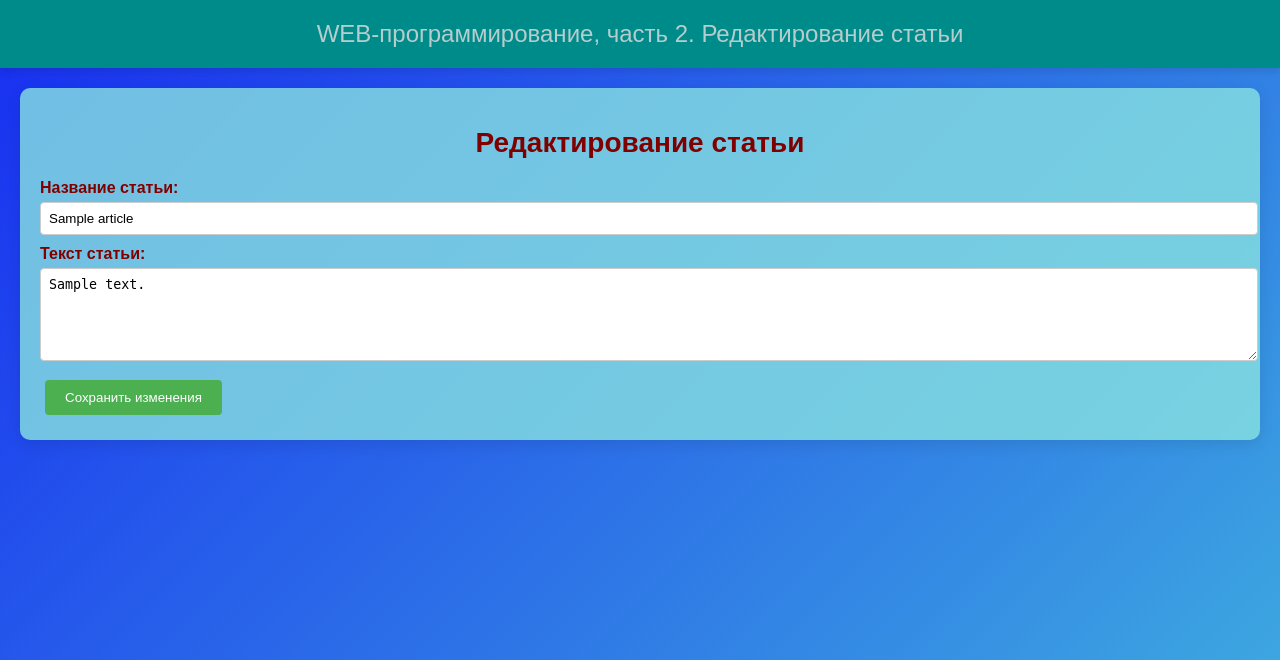
After one commit to RuslanKrutik/web_2, a Flask app: page /lab8/articles/edit/1/ in a window 1280 px wide. The commit adds this page. Shown: the top 660 px of the page. Run offline with Flask 3, Linux system fonts and the light colour scheme; a user stored in the database is signed in; tables that the repository leaves empty hold one stand-in row (values such as "Sample post").

Commit message:
Задания

```diff
--- a/lab8.py
+++ b/lab8.py
@@ -36,6 +36,9 @@ def register():
     new_user = users(login=login_form, password=password_hash)
     db.session.add(new_user)
     db.session.commit()
+
+    # Автоматический логин
+    login_user(new_user, remember=False)
     return redirect('/lab8/')
 
 @lab8.route('/lab8/login', methods=['GET', 'POST'])
@@ -45,6 +48,7 @@ def login():
 
     login_form = request.form.get('login')
     password_form = request.form.get('password')
+    remember_me = request.form.get('remember') == 'on'
 
     # Проверка на пустые поля
     if not login_form:
@@ -56,19 +60,58 @@ def login():
     user = users.query.filter_by(login=login_form).first()
 
     # Проверка пароля
-    if user:
-        if check_password_hash(user.password, password_form):
-            login_user(user, remember=False)
-            return redirect('/lab8/')
-        else:
-            return render_template('lab8/login.html', error="Ошибка входа: логин или пароль неверны")
+    if user and check_password_hash(user.password, password_form):
+        login_user(user, remember=remember_me)
+        return redirect('/lab8/')
     else:
-        return render_template('lab8/login.html', error="Ошибка входа: пользователь не найден")
+        return render_template('lab8/login.html', error="Ошибка входа: логин или пароль неверны")
+@lab8.route('/lab8/articles/create/', methods=['GET', 'POST'])
+@login_required
+def create_article():
+    if request.method == 'POST':
+        title = request.form.get('title')
+        article_text = request.form.get('article_text')
+        if not title or not article_text:
+            return render_template('lab8/create_article.html', error="Заполните все поля")
+
+        new_article = articles(title=title, article_text=article_text, login_id=current_user.id)
+        db.session.add(new_article)
+        db.session.commit()
+        return redirect('/lab8/articles/')
+
+    return render_template('lab8/create_article.html')
+
+@lab8.route('/lab8/articles/edit/<int:article_id>/', methods=['GET', 'POST'])
+@login_required
+def edit_article(article_id):
+    article = articles.query.filter_by(id=article_id, login_id=current_user.id).first()
+    if not article:
+        return "Статья не найдена или у вас нет прав для редактирования", 403
+
+    if request.method == 'POST':
+        article.title = request.form.get('title')
+        article.article_text = request.form.get('article_text')
+        db.session.commit()
+        return redirect('/lab8/articles/')
+
+    return render_template('lab8/edit_article.html', article=article)
+
+@lab8.route('/lab8/articles/delete/<int:article_id>/', methods=['POST'])
+@login_required
+def delete_article(article_id):
+    article = articles.query.filter_by(id=article_id, login_id=current_user.id).first()
+    if not article:
+        return "Статья не найдена или у вас нет прав для удаления", 403
+
+    db.session.delete(article)
+    db.session.commit()
+    return redirect('/lab8/articles/')
 
 @lab8.route('/lab8/articles/')
 @login_required
 def article_list():
-    return "список статей"
+    user_articles = articles.query.filter_by(login_id=current_user.id).all()
+    return render_template('lab8/articles.html', articles=user_articles)
 
 @lab8.route('/lab8/logout/')
 @login_required
--- a/static/lab1/main.css
+++ b/static/lab1/main.css
@@ -373,3 +373,37 @@ button:disabled {
         font-size: 1.1rem;
     }
 }
+
+.lab8-page {
+    font-family: Arial, sans-serif;
+    margin: 20px auto;
+    max-width: 800px;
+}
+
+.lab8-form label {
+    display: block;
+    margin-top: 10px;
+    font-weight: bold;
+}
+
+.lab8-form input, .lab8-form textarea {
+    width: 100%;
+    padding: 8px;
+    margin-top: 5px;
+    border: 1px solid #ccc;
+    border-radius: 4px;
+}
+
+.lab8-form button {
+    margin-top: 15px;
+    padding: 10px 20px;
+    background-color: #4CAF50;
+    color: white;
+    border: none;
+    border-radius: 4px;
+    cursor: pointer;
+}
+
+.lab8-form button:hover {
+    background-color: #45a049;
+}
--- /dev/null
+++ b/templates/lab8/edit_article.html
@@ -0,0 +1,15 @@
+{% extends "base.html" %}
+{% block lab %}Редактирование статьи{% endblock %}
+{% block main %}
+    {% if error %}
+        <div style="color: red;">{{ error }}</div>
+    {% endif %}
+    <h1>Редактирование статьи</h1>
+    <form method="POST" class="lab8-form">
+        <label>Название статьи:</label>
+        <input type="text" name="title" value="{{ article.title }}" required>
+        <label>Текст статьи:</label>
+        <textarea name="article_text" rows="5" required>{{ article.article_text }}</textarea>
+        <button type="submit">Сохранить изменения</button>
+    </form>
+{% endblock %}
```
Also changed, not shown: templates/lab8/articles.html (added, +41 -0 lines), templates/lab8/create_article.html (added, +16 -0 lines).
